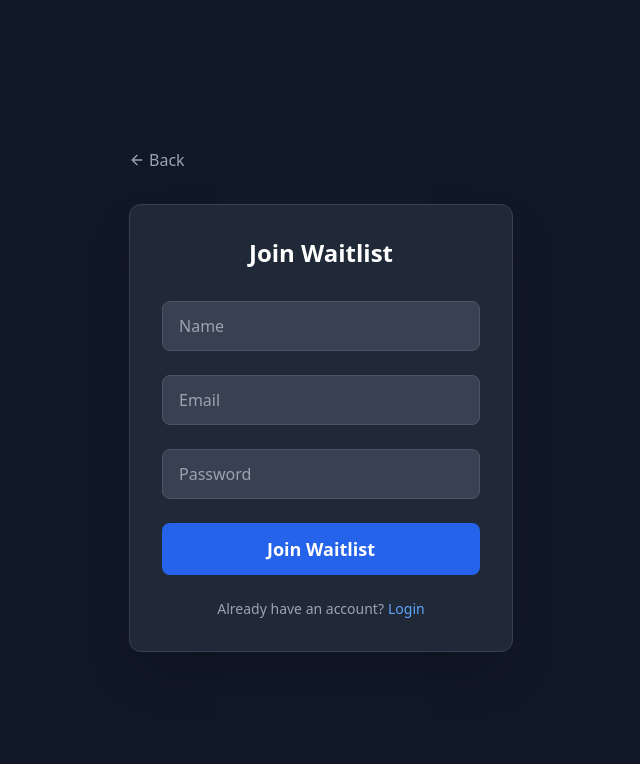
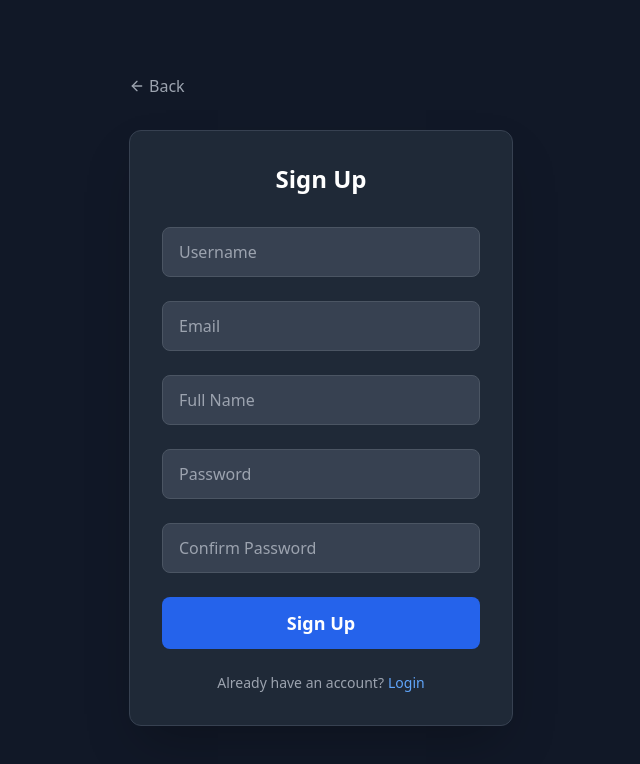
Before and after one commit to zain2983/Nexus-Frontend, a React (Vite) app: page /auth/signup in a window 1280 px wide. Shown: the top 764 px of the page, without its empty margins (319-959 px from the left). Built offline with nearby package versions, Linux system fonts and the light colour scheme.

Commit message:
fixed the login/signup

```diff
--- a/src/api/auth.ts
+++ b/src/api/auth.ts
@@ -2,12 +2,12 @@
 
 import { BACKEND_URL } from '../config';
 
-
-export async function signup(username: string, email: string, password: string) {
+const role = "BASIC";
+export async function signup(username: string, name: string, email: string, password: string, password2: string) {
   const res = await fetch(`${BACKEND_URL}/api/users/signup/`, {
     method: 'POST',
     headers: { 'Content-Type': 'application/json' },
-    body: JSON.stringify({ username, email, password }),
+    body: JSON.stringify({ username, name, email, password, password2 , role}),
   });
   const data = await res.json();
   if (!res.ok) {
@@ -16,11 +16,15 @@ export async function signup(username: string, email: string, password: string)
   return data;
 }
 
-export async function login(email: string, password: string) {
+export async function login(loginValue: string, password: string) {
   const res = await fetch(`${BACKEND_URL}/api/users/login/`, {
     method: 'POST',
     headers: { 'Content-Type': 'application/json' },
-    body: JSON.stringify({ email, password }),
+    body: JSON.stringify({
+      username: loginValue,
+      login: loginValue,
+      password,
+    }),
   });
   const data = await res.json();
   if (!res.ok) {
--- a/src/components/AuthForm.tsx
+++ b/src/components/AuthForm.tsx
@@ -15,9 +15,12 @@ const AuthForm: React.FC<AuthFormProps> = ({ isLogin }) => {
   const navigate = useNavigate();
   const dispatch = useDispatch();
   const [formData, setFormData] = useState({
+    login: '',
+    username: '',
     email: '',
+    name: '',
     password: '',
-    name: ''
+    password2: ''
   });
   const [error, setError] = useState<string | null>(null);
   const [loading, setLoading] = useState(false);
@@ -34,9 +37,20 @@ const AuthForm: React.FC<AuthFormProps> = ({ isLogin }) => {
     setError(null);
 
     if (!isLogin) {
+      // SIGNUP
+      if (formData.password !== formData.password2) {
+        setError("Passwords do not match");
+        return;
+      }
       setLoading(true);
       try {
-        await signup(formData.name, formData.email, formData.password);
+        await signup(
+          formData.username,
+          formData.name,
+          formData.email,
+          formData.password,
+          formData.password2
+        );
         dispatch(login(formData.name)); // Store username on signup
         navigate('/success');
       } catch (err: any) {
@@ -45,10 +59,11 @@ const AuthForm: React.FC<AuthFormProps> = ({ isLogin }) => {
         setLoading(false);
       }
     } else {
+      // LOGIN
       setLoading(true);
       try {
-        const res = await loginApi(formData.email, formData.password); // res now contains username
-        dispatch(login(res.username)); // Store username from backend response
+        const res = await loginApi(formData.login, formData.password); // res contains username from backend
+        dispatch(login(res.name)); // Store username from backend response
         navigate('/success');
       } catch (err: any) {
         setError(err.message);
@@ -69,23 +84,23 @@ const AuthForm: React.FC<AuthFormProps> = ({ isLogin }) => {
   return (
     <div className="w-full max-w-sm bg-gray-800 p-8 rounded-xl shadow-2xl border border-gray-700">
       <h1 className="text-2xl font-bold mb-8 text-center text-white">
-        {isLogin ? 'Login' : 'Join Waitlist'}
+        {isLogin ? 'Login' : 'Sign Up'}
       </h1>
       {error && (
         <div className="mb-4 text-red-400 text-center">{error}</div>
       )}
       <form onSubmit={handleSubmit} className="space-y-6">
         {!isLogin && (
+          <>
             <Input
               type="text"
-            name="name"
-            placeholder="Name"
-            value={formData.name}
+              name="username"
+              placeholder="Username"
+              value={formData.username}
               onChange={handleChange}
               required
               disabled={loading}
             />
-        )}
             <Input
               type="email"
               name="email"
@@ -96,6 +111,27 @@ const AuthForm: React.FC<AuthFormProps> = ({ isLogin }) => {
               disabled={loading}
             />
             <Input
+              type="text"
+              name="name"
+              placeholder="Full Name"
+              value={formData.name}
+              onChange={handleChange}
+              required
+              disabled={loading}
+            />
+          </>
+        )}
+        <Input
+          type="text"
+          name="login"
+          placeholder="Email or Username"
+          value={formData.login}
+          onChange={handleChange}
+          required={isLogin}
+          disabled={loading || !isLogin}
+          hidden={!isLogin}
+        />
+        <Input
           type="password"
           name="password"
           placeholder="Password"
@@ -104,8 +140,19 @@ const AuthForm: React.FC<AuthFormProps> = ({ isLogin }) => {
           required
           disabled={loading}
         />
+        {!isLogin && (
+          <Input
+            type="password"
+            name="password2"
+            placeholder="Confirm Password"
+            value={formData.password2}
+            onChange={handleChange}
+            required
+            disabled={loading}
+          />
+        )}
         <Button type="submit" className="w-full py-3 text-lg" disabled={loading}>
-          {loading ? 'Processing...' : isLogin ? 'Login' : 'Join Waitlist'}
+          {loading ? 'Processing...' : isLogin ? 'Login' : 'Sign Up'}
         </Button>
       </form>
 
```
Also changed, not shown: 1 other file (tests, documents, lock files or other folders). Lines whose indentation alone changed are shown as unchanged.
